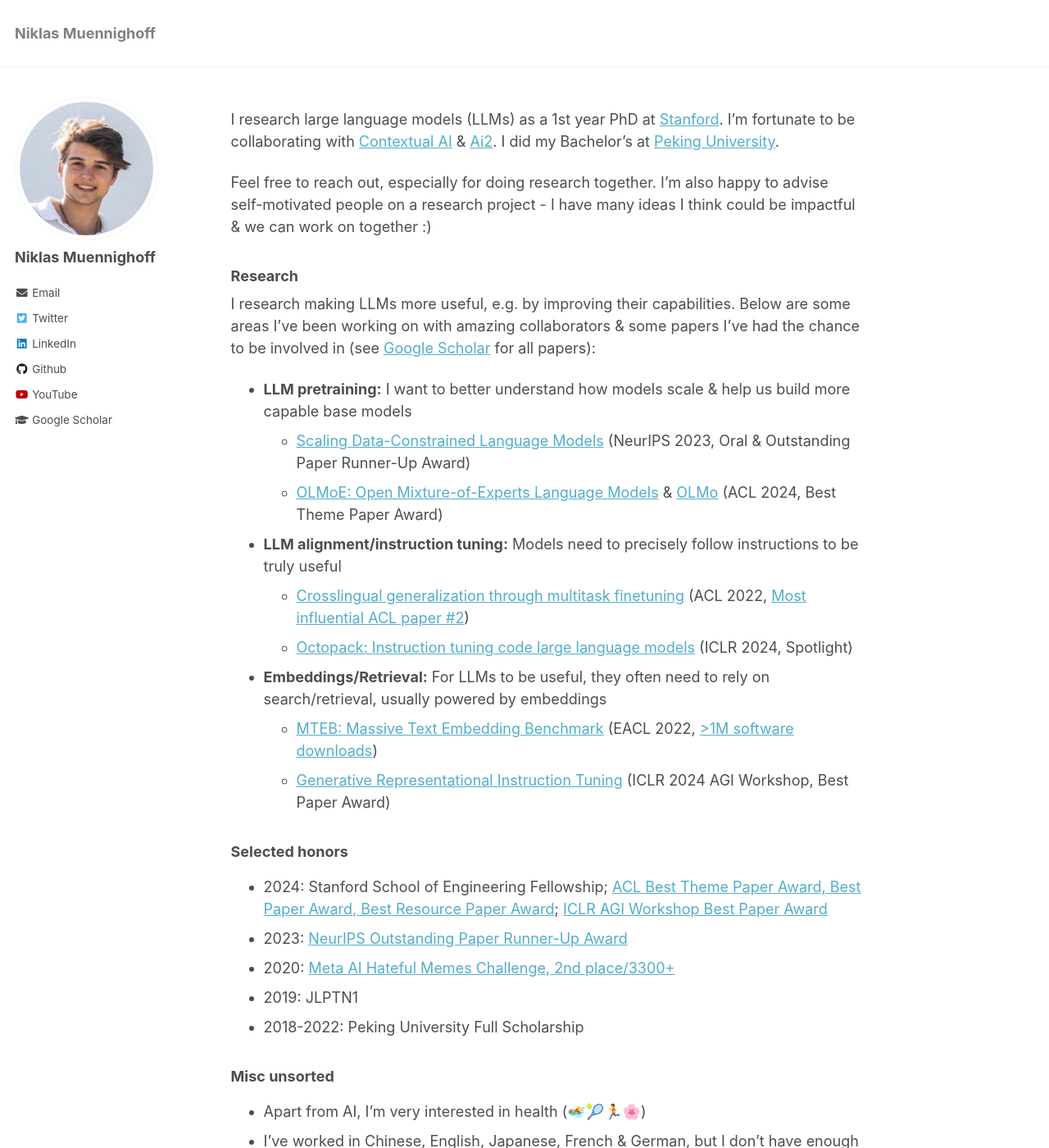
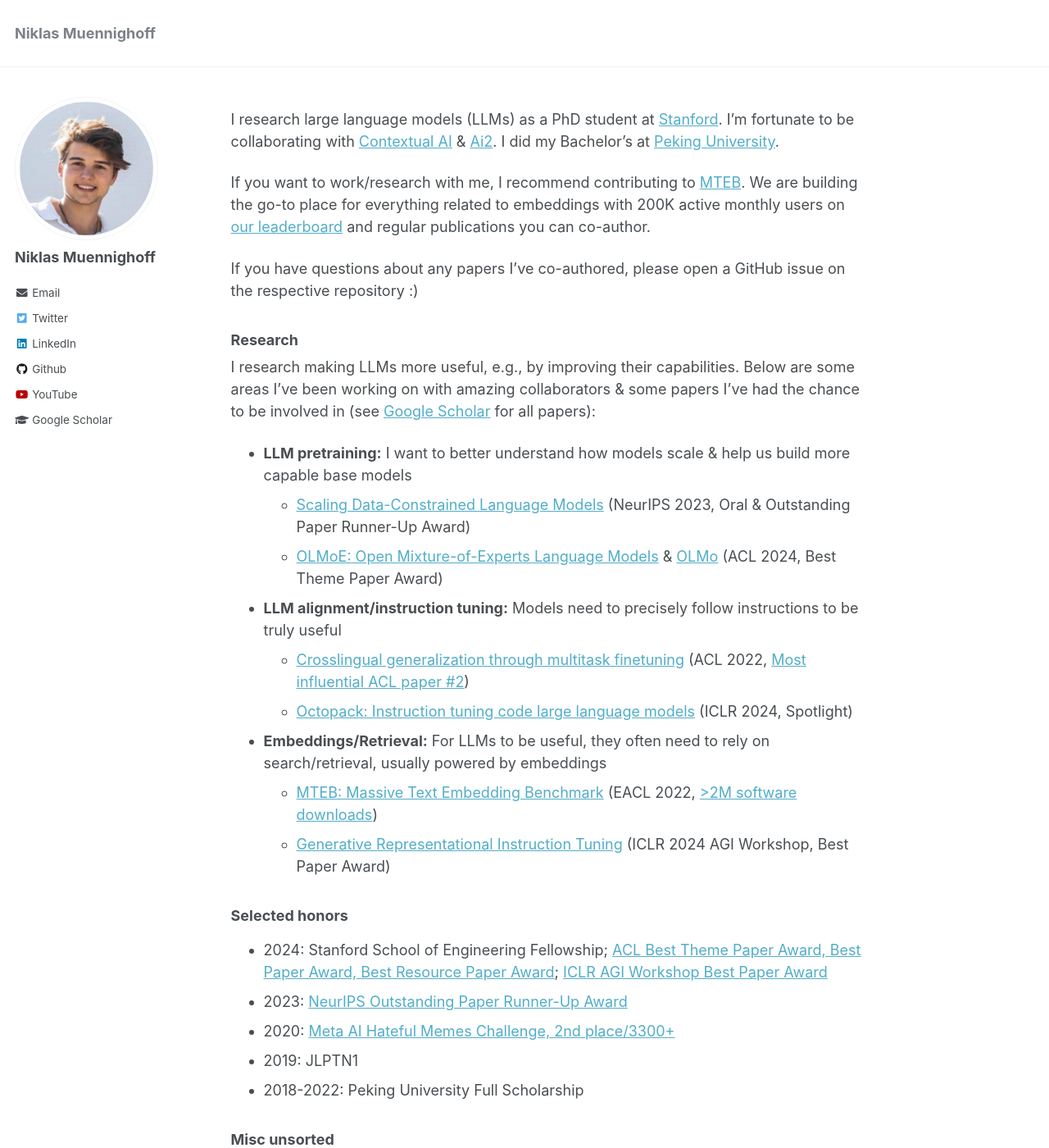
Before and after one commit to Muennighoff/Muennighoff.github.io, a Jekyll site: the page built from _pages/about.md, in a window 1280 px wide and 1400 px high. Shown: the whole window at 82% size. Built offline with Jekyll 4.4.1, drawn with Linux system fonts in a browser that asks for light colours; some of the changed text lies outside the part shown.

Commit message:
Update about.md

```diff
--- a/_pages/about.md
+++ b/_pages/about.md
@@ -9,13 +9,15 @@
   - /about.html
 ---
 
-I research large language models (LLMs) as a 1st year PhD at [Stanford](https://www.stanford.edu/). I'm fortunate to be collaborating with [Contextual AI](https://contextual.ai/) & [Ai2](https://allenai.org/). I did my Bachelor's at [Peking University](https://english.pku.edu.cn/).
+I research large language models (LLMs) as a PhD student at [Stanford](https://www.stanford.edu/). I'm fortunate to be collaborating with [Contextual AI](https://contextual.ai/) & [Ai2](https://allenai.org/). I did my Bachelor's at [Peking University](https://english.pku.edu.cn/).
 
-Feel free to reach out, especially for doing research together. I’m also happy to advise self-motivated people on a research project - I have many ideas I think could be impactful & we can work on together :)
+If you want to work/research with me, I recommend contributing to [MTEB](https://github.com/embeddings-benchmark/mteb/issues). We are building the go-to place for everything related to embeddings with 200K active monthly users on [our leaderboard](https://huggingface.co/spaces/mteb/leaderboard) and regular publications you can co-author.
+
+If you have questions about any papers I've co-authored, please open a GitHub issue on the respective repository :)
 
 ### Research
 
-I research making LLMs more useful, e.g. by improving their capabilities. Below are some areas I've been working on with amazing collaborators & some papers I've had the chance to be involved in (see [Google Scholar](https://scholar.google.com/citations?user=Me0IoRMAAAAJ&hl=en) for all papers):
+I research making LLMs more useful, e.g., by improving their capabilities. Below are some areas I've been working on with amazing collaborators & some papers I've had the chance to be involved in (see [Google Scholar](https://scholar.google.com/citations?user=Me0IoRMAAAAJ&hl=en) for all papers):
 - **LLM pretraining:** I want to better understand how models scale & help us build more capable base models
   - [Scaling Data-Constrained Language Models](https://arxiv.org/abs/2305.16264) (NeurIPS 2023, Oral & Outstanding Paper Runner-Up Award)
   - [OLMoE: Open Mixture-of-Experts Language Models](https://arxiv.org/abs/2409.02060) & [OLMo](https://arxiv.org/abs/2402.00838) (ACL 2024, Best Theme Paper Award)
@@ -23,7 +25,7 @@
   - [Crosslingual generalization through multitask finetuning](https://arxiv.org/abs/2211.01786) (ACL 2022, [Most influential ACL paper #2](https://www.paperdigest.org/2024/05/most-influential-acl-papers-2024-05/))
   - [Octopack: Instruction tuning code large language models](https://arxiv.org/abs/2308.07124) (ICLR 2024, Spotlight)
 - **Embeddings/Retrieval:** For LLMs to be useful, they often need to rely on search/retrieval, usually powered by embeddings
-  - [MTEB: Massive Text Embedding Benchmark](https://arxiv.org/abs/2210.07316) (EACL 2022, [>1M software downloads](https://www.pepy.tech/projects/mteb?versions=*))
+  - [MTEB: Massive Text Embedding Benchmark](https://arxiv.org/abs/2210.07316) (EACL 2022, [>2M software downloads](https://www.pepy.tech/projects/mteb?versions=*))
   - [Generative Representational Instruction Tuning](https://arxiv.org/abs/2402.09906) (ICLR 2024 AGI Workshop, Best Paper Award)
 
 ### Selected honors
```
Also changed, not shown: other parts of _pages/about.md (+2 -2 lines).
